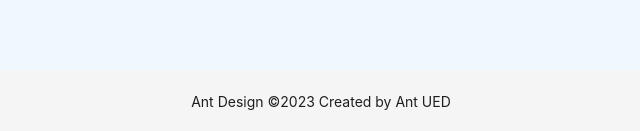
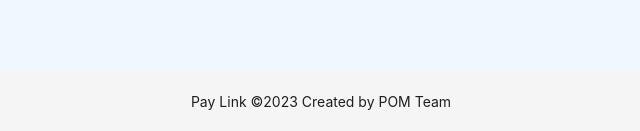
Before and after one commit to EthCon2023/paylink-frontend, a Next.js app: page / in a window 1280 px wide. Shown: the part 894-1025 px from the top of the page, without its empty margins (319-959 px from the left). Built offline with nearby package versions, Linux system fonts and the light colour scheme.

Commit message:
fix : footer

```diff
--- a/src/components/layout/layoutProvider.tsx
+++ b/src/components/layout/layoutProvider.tsx
@@ -32,7 +32,7 @@ const LayoutProvider = ({ children }: any) => {
         </div>
       </Content>
       <Footer style={{ textAlign: "center" }}>
-        Ant Design ©2023 Created by Ant UED
+        Pay Link ©2023 Created by POM Team
       </Footer>
     </Layout>
   );
```
